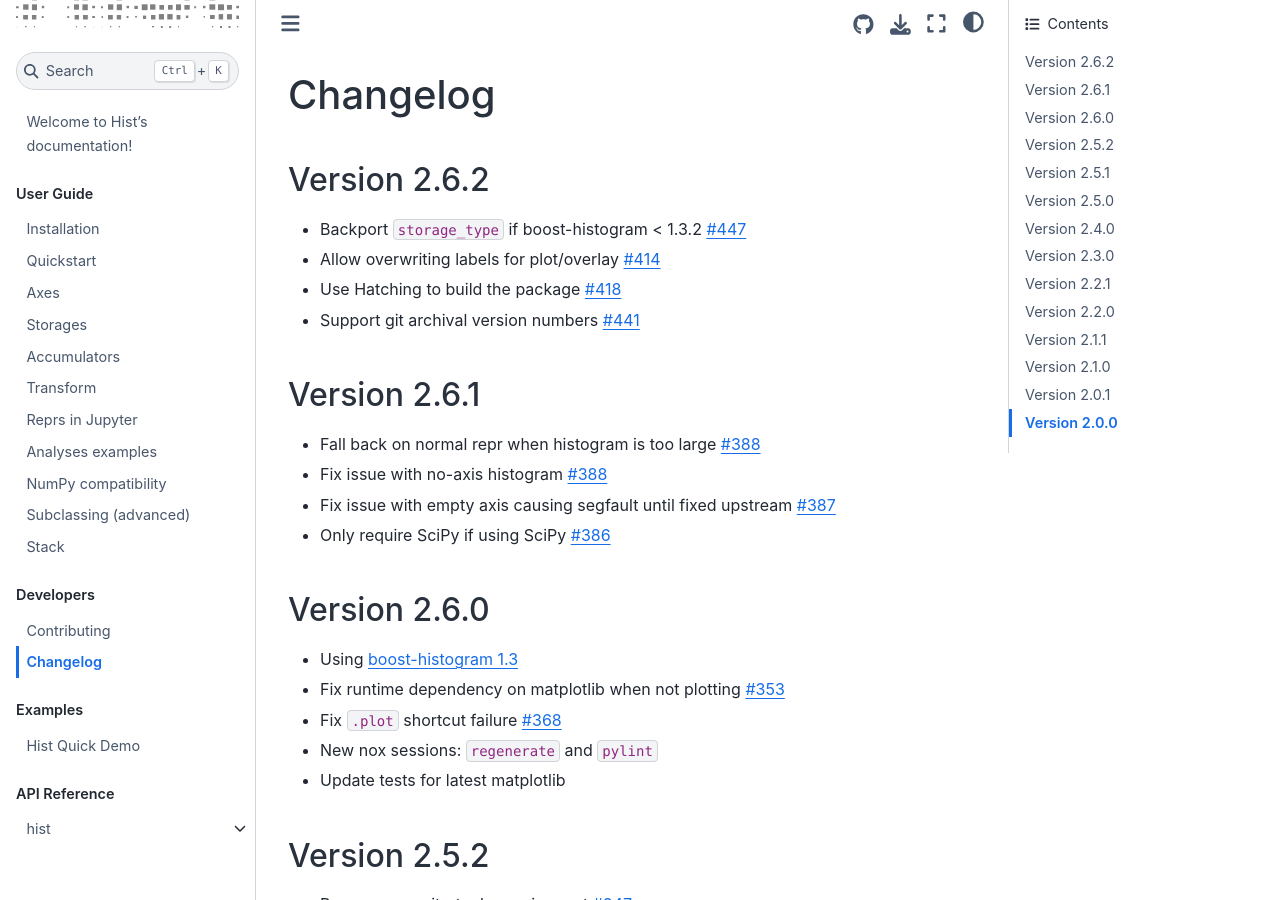
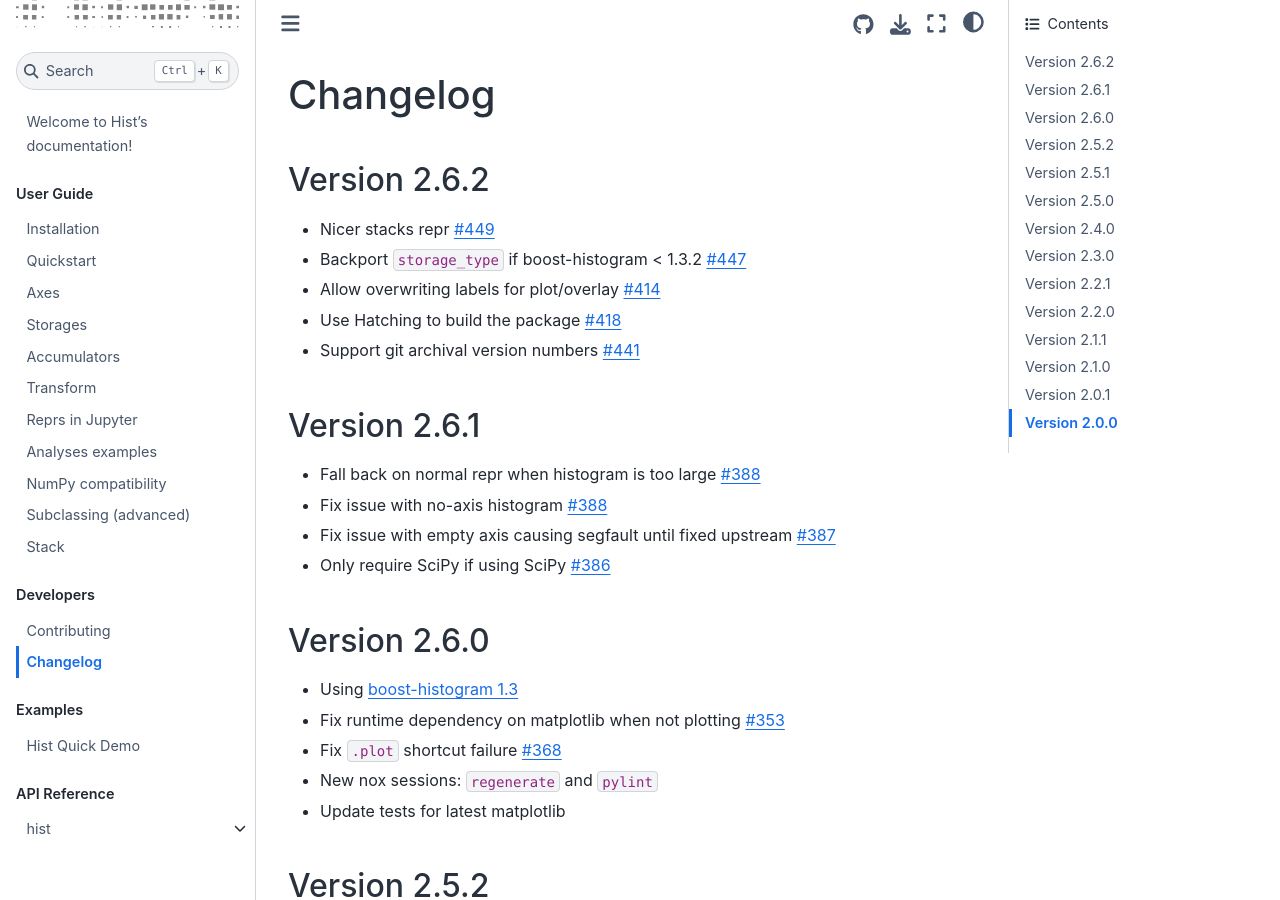
Before and after one commit to scikit-hep/hist, a Sphinx documentation site: the page built from docs/changelog.md, in a window 1280 px wide and 900 px high. Built offline with Sphinx 7.4.7 and the Sphinx Book theme 1.1.4, drawn with Linux system fonts in a browser that asks for light colours; pages that are not in the unit, such as notebooks, are missing from menus.

```diff
--- a/docs/changelog.md
+++ b/docs/changelog.md
@@ -2,12 +2,14 @@
 
 ## Version 2.6.2
 
+* Nicer stacks repr
+  [#449](https://github.com/scikit-hep/hist/pull/449)
 * Backport `storage_type` if boost-histogram < 1.3.2
   [#447](https://github.com/scikit-hep/hist/pull/447)
 * Allow overwriting labels for plot/overlay
   [#414](https://github.com/scikit-hep/hist/pull/414)
 * Use Hatching to build the package
-  [#418](https://github.com/scikit-hep/hist/pull/414)
+  [#418](https://github.com/scikit-hep/hist/pull/418)
 * Support git archival version numbers
   [#441](https://github.com/scikit-hep/hist/pull/441)
 
```
Also changed, not shown: 1 other file.
